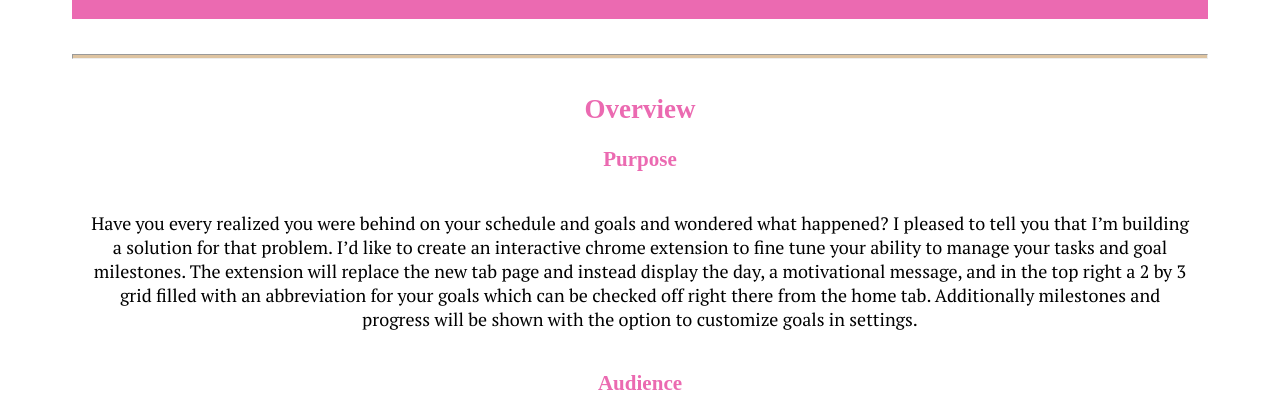
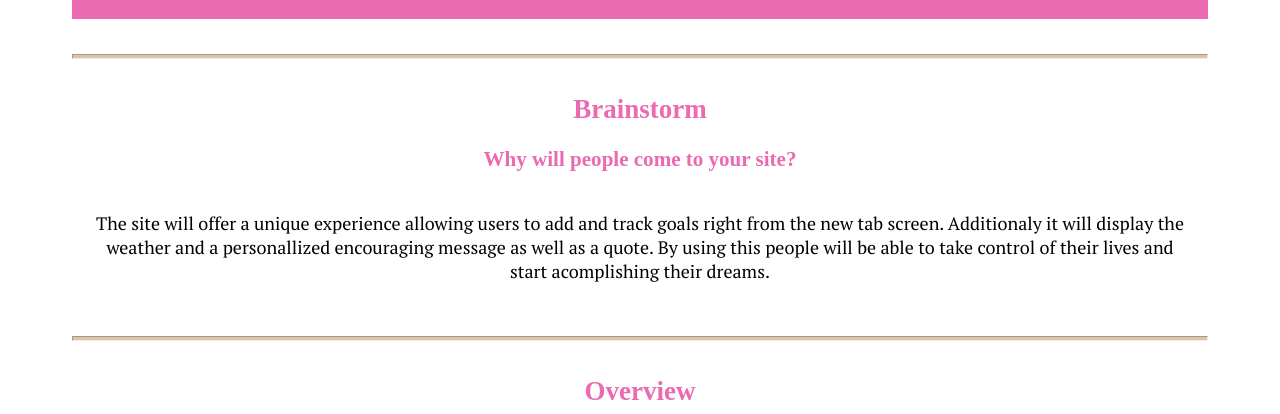
Before and after one commit to jdsmith2004/WDD130, a plain HTML site: page websitePlanning/site-plan.html in a window 1280 px wide. Shown: the part 286-700 px from the top of the page. Drawn offline with Linux system fonts and the light colour scheme; a web font is replaced by a local one.

Commit message:
site plan assignment

```diff
--- a/Week2/wwr/styles/site-plan-rafting-v2.css
+++ b/Week2/wwr/styles/site-plan-rafting-v2.css
@@ -320,6 +320,7 @@ nav {
   display: grid;
   grid-template-columns: 1fr 3fr 1fr;
   margin-top: -100px;
+  color: #ac4a07;
 }
 #hero-box {
   grid-column: 1/4;
--- a/websitePlanning/site-plan.html
+++ b/websitePlanning/site-plan.html
@@ -16,6 +16,14 @@
     <main>
 
         <!-- ------------------------Steps 2-3------------------------------ -->
+        <hr>
+        <h2>Brainstorm</h2>
+        <h3>Why will people come to your site?</h3>
+        <p>The site will offer a unique experience allowing users to add and track goals right from the new tab screen. Additionaly it will
+            display the weather and a personallized encouraging message as well as a quote. By using this people will be able to take control
+            of their lives and start acomplishing their dreams.
+        </p>
+        <h2></h2>
         <hr>
         <h2>Overview</h2>
         <h3>Purpose</h3>
```
